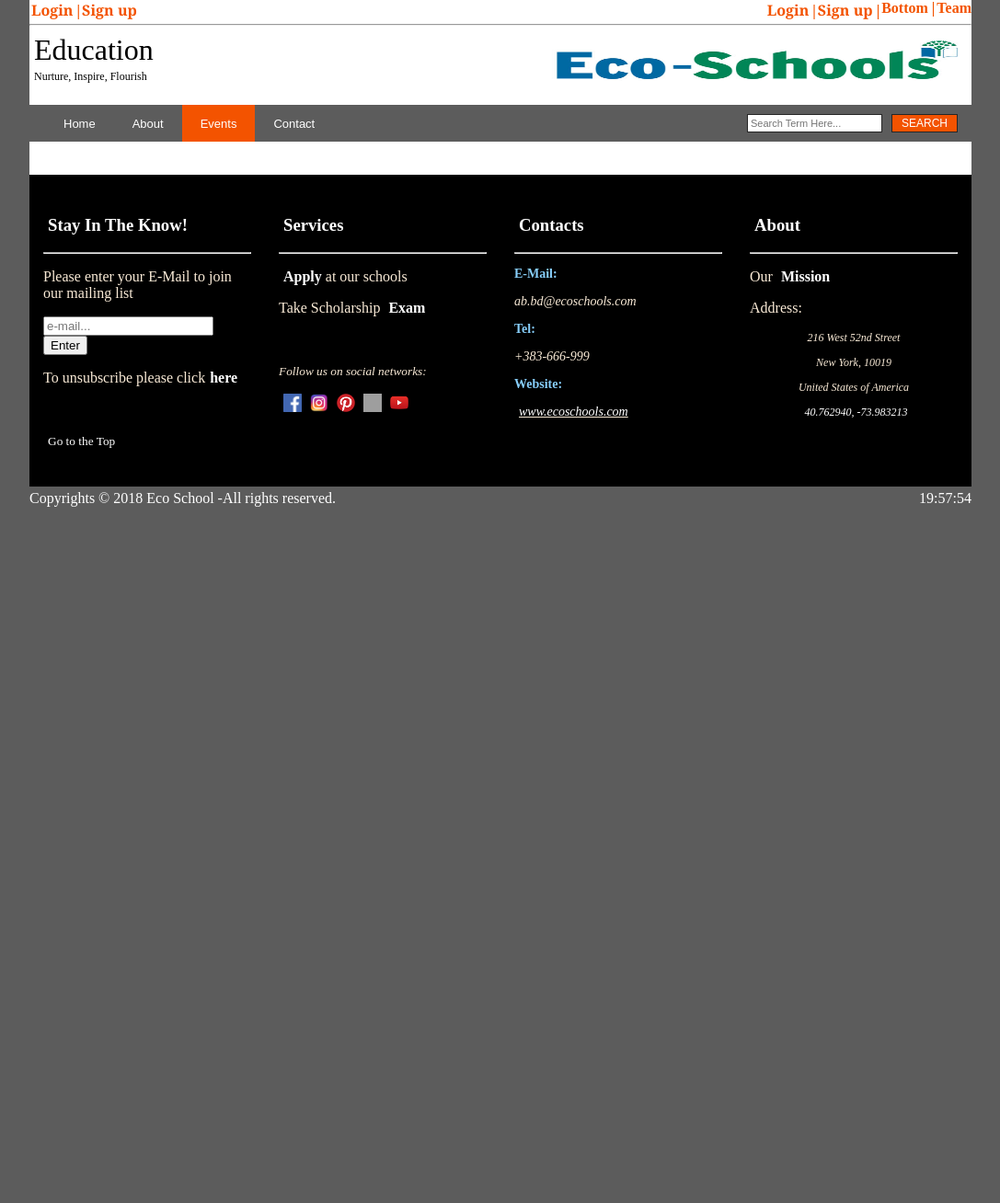
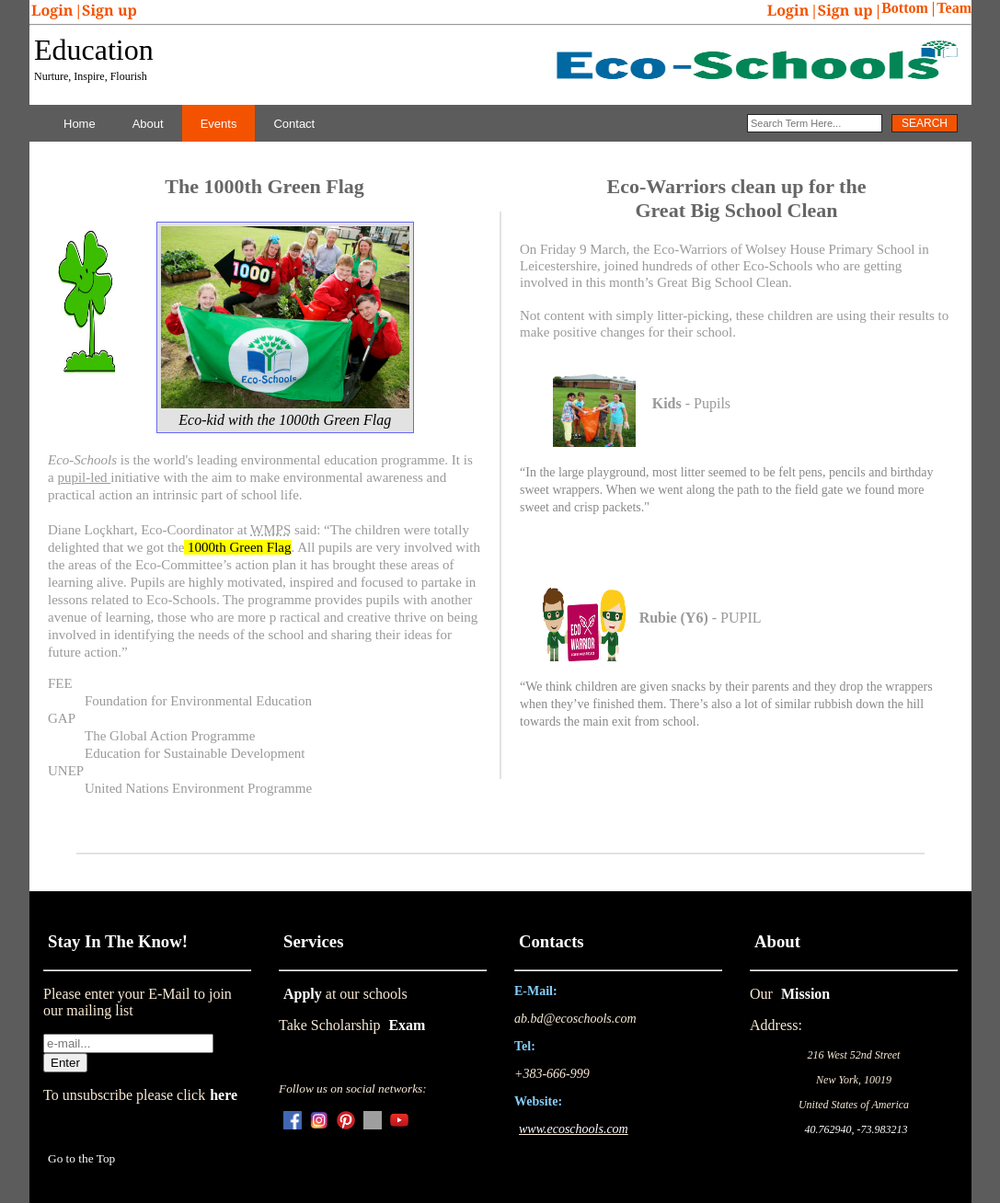
Before and after one commit to AndinBudakova/Education, a PHP site: page /Events.html in a window 1280 px wide. Shown: the top 1308 px of the page at 92% size, without its empty margins (96-1183 px from the left). Before the commit the page ends 551 px from the top, so only its background shows below. Run offline with PHP 8.4, Linux system fonts and the light colour scheme; grey boxes are pictures that could not be loaded.

Commit message:
Update Events.html and Events.css
Shtimi i events bashk me pjesen green flag ,Eco Warriors, shtimi i disa fotove dhe stilizimi i tyre me css

```diff
--- a/Events.html
+++ b/Events.html
@@ -4,8 +4,6 @@
 <head>
     <meta charset="UTF-8">
     <link rel="stylesheet" type="text/css" href="events.css">
-    <script src="storage.js" type="text/javascript"></script>
-
 
 
 
@@ -136,19 +134,6 @@
                     modal.style.display = "none";
                 }
             }
-        }
-
-        // Replace function
-        function replace() {
-            var string123 = "ES";
-            var rep = string123.replace("ES", "Eco-Schools");
-            document.getElementById('repl').innerHTML = rep;
-        }
-        // Search the string for match
-        function match() {
-            var string321 = "evergreen palegreen darkgreen";
-            var ma = string321.match(/green/g);
-            document.getElementById('m').innerHTML = ma;
         }
     </script>
 
@@ -335,7 +320,126 @@
 
         </header>
         <!--***********************************************HEADER_END****************************************************-->
+        <!--****************************************************  EVENTS *************************************************************************-->
 
+
+
+
+
+        <div id="permbajtja">
+            <!-- -------------------------------------------------Green Flag-------------------------------------------------------------- -->
+
+
+            <div id="about" class="permbajtja-section">
+
+                <h5 id="greenflag" style="font-size: 22px; line-height: 26px; color: #666666; font-weight: normal;
+                margin: 25px 0px; margin-top: 0px; text-align: center;"><b>
+                        The 1000th Green Flag</b></h5>
+
+
+
+                <img id="myimage" style="float:left; cursor: pointer;" onclick="changeImage()" src="Images/tree.jpg" width="100" height="180">
+                <figure>
+                    <div id="about-image-permbajtja">
+
+
+                        <a href="Images/ecogreen.png"><img src="Images/ecogreen.png" alt="EcoGreen" title="Eco Green" width="100%"></a>
+                        <figcaption><em>Eco-kid with the 1000th Green Flag</em></figcaption>
+                    </div>
+
+                </figure>
+
+                <section style="font-size: 15px; line-height: 19px; color: #999999; margin: 20px 0px; ">
+
+
+                    <p>
+                        <i>Eco-Schools</i> is the world's leading environmental education programme. It is a <u>pupil-led
+                        </u> initiative with the aim to make environmental awareness and practical action an intrinsic part of school life. <br />
+
+                        <br /> Diane Lo&#xE7;khart, Eco-Coordinator at <abbr title="Walker Memorial Primary School">WMPS</abbr> said: “The children were totally delighted that we got the<mark> 1000th Green Flag</mark>. All pupils are very involved with
+                        the areas of the Eco-Committee’s action plan it has brought these areas of learning alive. Pupils are highly motivated, inspired and focused to partake in lessons related to Eco-Schools. The programme provides pupils with another
+                        avenue of learning, those who are more p ractical and creative thrive on being involved in identifying the needs of the school and sharing their ideas for future action.” </p>
+
+                    <!-- ---definition list--- -->
+
+                    <dl>
+                        <!-- definition list -->
+                        <dt>FEE</dt>
+                        <!--  definition term -->
+                        <dd>Foundation for Environmental Education</dd>
+                        <!-- definition list definition -->
+                        <dt>GAP</dt>
+                        <dd>The Global Action Programme</dd>
+                        <dd>Education for Sustainable Development</dd>
+                        <dt>UNEP</dt>
+                        <dd>United Nations Environment Programme</dd>
+
+                    </dl>
+                    <!-- // -->
+
+                </section>
+
+
+            </div>
+
+            <hr style="height: auto; border-style: solid; border-width: 0.5px; border-color: #e2e2e2; margin: 40px auto;" />
+            <!-- ----------------------------------------------------- Eco Warriors ------------------------------------------------------------------ -->
+            <div id="permbj" class="permbajtja-section">
+
+                <h5 style="text-align: center; font-size: 22px; line-height: 26px; color: #666666; font-weight: normal; margin: 20px 0px; margin-top: 0px;" id="ecowarriors"><strong> Eco-Warriors clean up for the <br />Great Big School Clean</strong> </h5>
+
+                <p style="font-size: 15px; line-height: 18px; color: #999999; margin: 20px 0px;">
+                    On Friday 9 March, the Eco-Warriors of Wolsey House Primary School in Leicestershire, joined hundreds of other Eco-Schools who are getting involved in this month’s Great Big School Clean.<br />
+                    <br /> Not content with simply litter-picking, these children are using their results to make positive changes for their school.</p>
+
+                <div class="permbj-section">
+                    <div class="permbj-section-header">
+
+
+                        <figure class="thumbnail">
+                            <img src="Images/studentsclean.jpg" alt="Eco warriors" style="float: left; width: 90px; height: 80px;">
+                            <figcaption class="popup">
+                                <img src="Images/studentsclean.jpg " alt="Eco warriors">
+                                <p style="font-size: 30px; text-align:  center;">The Eco Warriors !</p>
+                            </figcaption>
+                        </figure>
+
+
+                        <h6>Kids <span style="font-weight: normal;">- Pupils</span></h6>
+
+
+                    </div>
+
+                    <p>“In the large playground, most litter seemed to be felt pens, pencils and birthday sweet wrappers. When we went along the path to the field gate we found more sweet and crisp packets."</p>
+
+                </div>
+
+                <div class="permbj-section">
+
+                    <div class="permbj-section-header">
+
+
+                        <figure class="thumbnail2">
+                            <img src=" Images/Ecowarriors.png " alt="Eco warroiors Logo" style="float: left; width: 90px; height: 80px;">
+                            <figcaption class="popup">
+                                <img src="Images/Ecowarriors.png  " alt="Eco warriors Logo" style="width:470px; height:350px;">
+                                <p style="font-size: 30px; text-align: center;">The Eco Warriors LOGO!</p>
+                            </figcaption>
+                        </figure>
+
+
+                        <h6 style="padding-left: 30px;"> Rubie (Y6) <span style="font-weight: normal;">- PUPIL</span></h6>
+
+                    </div>
+
+                    <p>“We think children are given snacks by their parents and they drop the wrappers when they’ve finished them. There’s also a lot of similar rubbish down the hill towards the main exit from school.</p>
+
+                </div>
+
+            </div>
+        </div>
+
+        <hr style="width: 920px; border-style: solid; border-width: 0.5px; border-color: #e2e2e2; margin: 40px auto;" />
         <!-- ********************************************************** FOOTER ****************************************************************** -->
 
         <footer class="footer">
--- a/events.css
+++ b/events.css
@@ -357,3 +357,104 @@
 .btn:hover {
     color: #5c5c5c;
 }
+
+
+/* ****************************************************************  Events  ******************************************************************** */
+
+
+/*--------------------- Green Flag --------------------------- */
+
+#permbajtja {
+    display: flex;
+}
+
+#permbajtja .permbajtja-section {
+    margin: 0px 20px;
+    width: 50%;
+}
+
+figure {
+    display: block;
+    margin-left: auto;
+    margin-right: auto;
+    width: 50%;
+}
+
+#permbajtja #about #about-image-permbajtja {
+    border: 1px solid #6666ff;
+    padding: 4px;
+    width: 270px;
+    height: auto;
+    overflow: hidden;
+    background-color: #e2e2e2;
+}
+
+figcaption {
+    text-align: center;
+    font-size: 15;
+}
+
+
+/* ------Eco Warriors------------*/
+
+#permbj .permbj-section .permbj-section-header {
+    width: 280px;
+    height: 44px;
+    display: inline-table;
+}
+
+#permbj .permbj-section .permbj-section-header h6 {
+    font-size: 16px;
+    line-height: 19px;
+    color: #989898;
+    margin: 0px;
+    display: table-cell;
+    vertical-align: middle;
+}
+
+#permbj .permbj-section p {
+    width: auto;
+    height: 105px;
+    font-size: 14px;
+    line-height: 19px;
+    color: #888888;
+}
+
+
+/*fotoja */
+
+.thumbnail {
+    cursor: help;
+}
+
+figcaption.popup {
+    padding: 10px;
+    background: #e1e1e1;
+    position: absolute;
+    /* add a drop shadow to the frame */
+    -webkit-box-shadow: 0 0 15px #A9A9A9;
+    -moz-box-shadow: 0 0 15px #A9A9A9;
+    box-shadow: 0 0 15px #A9A9A9;
+    /* hide it until there is a hover */
+    visibility: hidden;
+    cursor: help;
+}
+
+figure.thumbnail:hover figcaption.popup {
+    position: absolute;
+    top: 40px;
+    right: 50%;
+    /* display image upon hover */
+    visibility: visible;
+}
+
+
+/* */
+
+figure.thumbnail2:hover figcaption.popup {
+    position: absolute;
+    top: 200px;
+    right: 50%;
+    /* display image upon hover */
+    visibility: visible;
+}
```
Also changed, not shown: Images/Ecowarriors.png (added), Images/ecogreen.PNG (added), Images/studentsclean.jpg (added), Images/tree.jpg (added).
